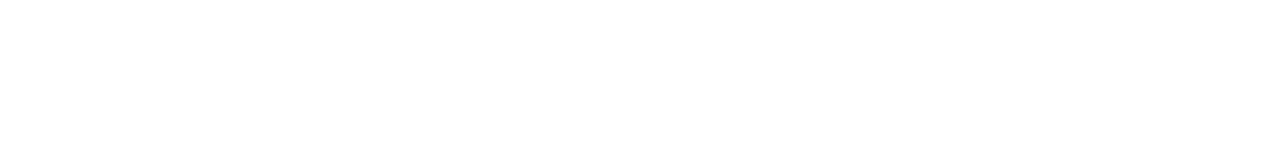
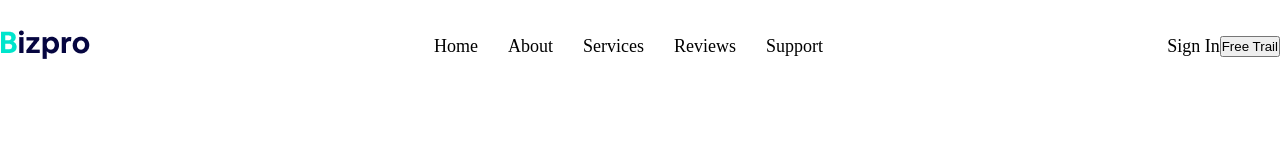
Before and after one commit to HridaySarder/bizpro-business, a plain HTML site: page index.html in a window 1280 px wide. Drawn offline with Linux system fonts and the light colour scheme.

Commit message:
added navbar

```diff
--- a/index.html
+++ b/index.html
@@ -1,12 +1,45 @@
 <!DOCTYPE html>
 <html lang="en">
-<head>
-  <meta charset="UTF-8">
-  <meta name="viewport" content="width=device-width, initial-scale=1.0">
-  <title>Bizpro</title>
-  <link rel="stylesheet" href="style.css">
-</head>
-<body>
+  <head>
+    <meta charset="UTF-8" />
+    <meta name="viewport" content="width=device-width, initial-scale=1.0" />
+    <title>Bizpro</title>
+    <link rel="stylesheet" href="style.css" />
+  </head>
+  <body>
+    <div class="wrapper">
+      <div class="container">
+        <nav>
+          <ul class="nav-bar">
+            <li class="logo">
+              <a href="#">
+                <img src="./image/Bizpro.png" alt="" />
+              </a>
+            </li>
+            <input type="checkbox" name="" id="check" />
+            <span class="menu">
+              <li><a href="#">Home</a></li>
+              <li><a href="#about">About</a></li>
+              <li><a href="#service">Services</a></li>
+              <li><a href="#review">Reviews</a></li>
+              <li><a href="#support">Support</a></li>
+              <label for="check" class="close-menu"
+                ><i class="fas fa-times"></i
+              ></label>
+            </span>
+            <label for="check" class="open-menu">
+              <i class="fas fa-bars"></i>
+            </label>
+            <span class="menu">
+              <li>
+                <a href="">Sign In</a>
 
-</body>
+              </li>
+              <button>Free Trail</button>
+            </span>
+          </ul>
+        </nav>
+      </div>
+    </div>
+  </body>
 </html>
--- a/style.css
+++ b/style.css
@@ -0,0 +1,73 @@
+*{
+  box-sizing: border-box;
+  margin: 0;
+  padding: 0;
+}
+
+.nav-bar {
+  width: 100%;
+  display: flex;
+  justify-content: space-between;
+  align-items: center;
+  list-style: none;
+  position: relative;
+  background-color: var(--color2);
+  padding: 30px 0;
+}
+
+.menu {
+  display: flex;
+}
+
+.menu li {
+  padding-left: 30px;
+}
+
+.menu li a {
+  display: inline;
+  text-decoration: none;
+  text-align: center;
+  color: var(--color1);
+  transition: 0.15s ease-in-out;
+  position: relative;
+  font-size: 18px;
+}
+
+.menu li a::after {
+  content: "";
+  position: absolute;
+  bottom: 0;
+  left: 0;
+  width: 0;
+  height: 1px;
+  background-color: #1f1534;
+  transition: 0.4s ease-in-out;
+}
+
+.menu li a:hover,
+.menu li a:hover::after {
+  width: 100%;
+  color: #1f1534;
+}
+
+.open-menu,
+.close-menu {
+  position: absolute;
+  cursor: pointer;
+  font-size: 1.5rem;
+  display: none;
+}
+
+.open-menu {
+  top: 50%;
+  right: 20px;
+  transform: translateY(-50%);
+}
+
+.close-menu {
+  top: 20px;
+  right: 20px;
+}
+#check {
+  display: none;
+}
```
